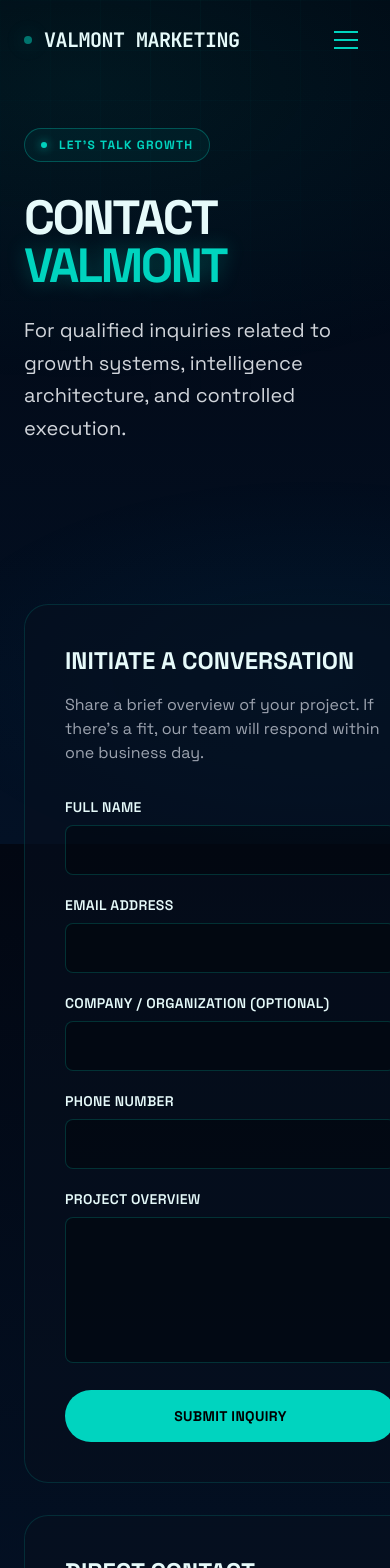
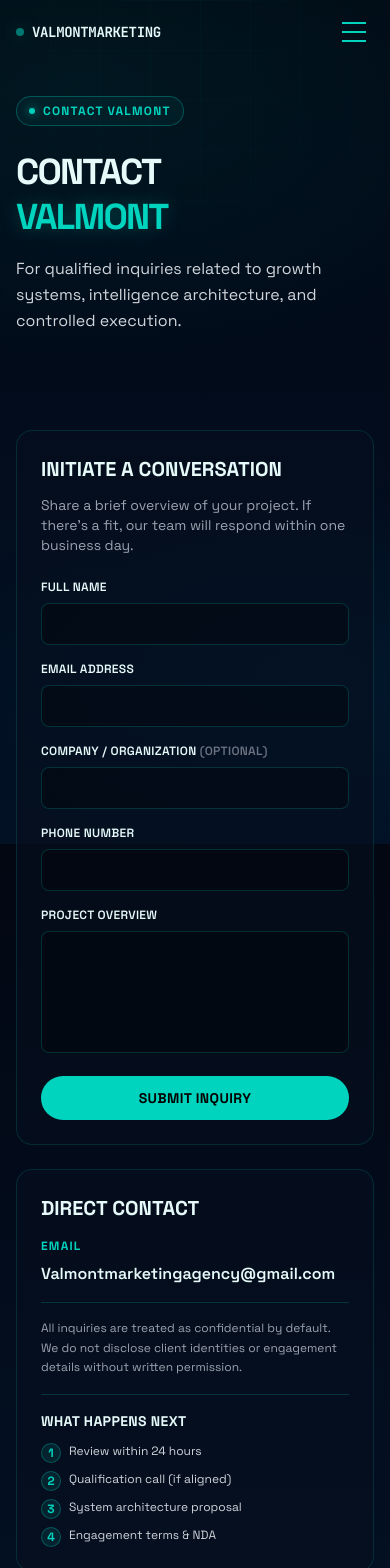
Before and after one commit to canworkscontracting-source/valmont-marketing, a Next.js app: page /contact in a window 390 px wide. Shown: the top 1568 px of the page. Built offline with nearby package versions, Linux system fonts and the light colour scheme.

Commit message:
Fix mobile navigation and contact page

```diff
--- a/src/app/contact/page.tsx
+++ b/src/app/contact/page.tsx
@@ -15,7 +15,6 @@ export default function ContactPage() {
 
   const handleSubmit = (e: React.FormEvent) => {
     e.preventDefault();
-    // Form submission logic here (Vercel Forms, API route, etc.)
     console.log("Form submitted:", formData);
     alert("Thank you! We'll be in touch soon.");
     setFormData({ name: "", email: "", company: "", phone: "", message: "" });
@@ -28,7 +27,7 @@ export default function ContactPage() {
   return (
     <main className="min-h-screen">
       {/* Hero Section */}
-      <section className="relative pt-32 pb-20 px-6 lg:px-8">
+      <section className="relative pt-24 sm:pt-32 pb-12 sm:pb-20 px-4 sm:px-6 lg:px-8">
         <div className="max-w-7xl mx-auto">
           <motion.div
             initial={{ opacity: 0, y: 40 }}
@@ -36,20 +35,20 @@ export default function ContactPage() {
             transition={{ duration: 0.8, ease: "easeOut" }}
             className="max-w-4xl"
           >
-            <div className="inline-flex items-center gap-3 px-4 py-2 mb-8 border border-teal/30 bg-teal/5 rounded-full">
+            <div className="inline-flex items-center gap-2 sm:gap-3 px-3 sm:px-4 py-1.5 sm:py-2 mb-6 sm:mb-8 border border-teal/30 bg-teal/5 rounded-full">
               <div className="w-1.5 h-1.5 rounded-full bg-teal shadow-[0_0_10px_rgba(0,212,191,0.8)] animate-pulse" />
               <span className="text-xs font-bold tracking-widest uppercase text-teal">
-                LET'S TALK GROWTH
+                Contact Valmont
               </span>
             </div>
 
-            <h1 className="text-5xl md:text-7xl font-black tracking-tighter mb-6 uppercase">
+            <h1 className="text-4xl sm:text-5xl md:text-7xl font-black tracking-tighter mb-4 sm:mb-6 uppercase leading-tight">
               Contact
               <br />
               <span className="text-teal text-glow">Valmont</span>
             </h1>
 
-            <p className="text-xl text-gray-300 leading-relaxed">
+            <p className="text-base sm:text-xl text-gray-300 leading-relaxed">
               For qualified inquiries related to growth systems, intelligence architecture,
               and controlled execution.
             </p>
@@ -58,22 +57,24 @@ export default function ContactPage() {
       </section>
 
       {/* Contact Form & Info */}
-      <section className="px-6 lg:px-8 py-20">
-        <div className="max-w-7xl mx-auto grid md:grid-cols-2 gap-8">
+      <section className="px-4 sm:px-6 lg:px-8 py-12 sm:py-20">
+        <div className="max-w-7xl mx-auto">
+          {/* Mobile: Stack vertically */}
+          <div className="flex flex-col gap-6 sm:gap-8">
             {/* Form */}
             <Reveal>
-            <div className="glass rounded-3xl p-10">
-              <h2 className="text-2xl font-black uppercase mb-4">
+              <div className="glass rounded-2xl sm:rounded-3xl p-6 sm:p-10 order-2 md:order-1">
+                <h2 className="text-xl sm:text-2xl font-black uppercase mb-3 sm:mb-4">
                   Initiate a Conversation
                 </h2>
-              <p className="text-gray-400 mb-8">
+                <p className="text-sm sm:text-base text-gray-400 mb-6 sm:mb-8">
                   Share a brief overview of your project. If there's a fit, our team will
                   respond within one business day.
                 </p>
 
-              <form onSubmit={handleSubmit} className="space-y-5">
+                <form onSubmit={handleSubmit} className="space-y-4 sm:space-y-5">
                   <div>
-                  <label className="block text-sm font-semibold mb-2 uppercase tracking-wide">
+                    <label className="block text-xs sm:text-sm font-semibold mb-2 uppercase tracking-wide">
                       Full Name
                     </label>
                     <input
@@ -82,12 +83,12 @@ export default function ContactPage() {
                       value={formData.name}
                       onChange={handleChange}
                       required
-                    className="w-full px-4 py-3 bg-black/30 border border-teal/20 rounded-lg focus:border-teal/60 focus:outline-none focus:ring-2 focus:ring-teal/20 transition-all"
+                      className="w-full px-3 sm:px-4 py-2.5 sm:py-3 text-sm sm:text-base bg-black/30 border border-teal/20 rounded-lg focus:border-teal/60 focus:outline-none focus:ring-2 focus:ring-teal/20 transition-all"
                     />
                   </div>
 
                   <div>
-                  <label className="block text-sm font-semibold mb-2 uppercase tracking-wide">
+                    <label className="block text-xs sm:text-sm font-semibold mb-2 uppercase tracking-wide">
                       Email Address
                     </label>
                     <input
@@ -96,25 +97,25 @@ export default function ContactPage() {
                       value={formData.email}
                       onChange={handleChange}
                       required
-                    className="w-full px-4 py-3 bg-black/30 border border-teal/20 rounded-lg focus:border-teal/60 focus:outline-none focus:ring-2 focus:ring-teal/20 transition-all"
+                      className="w-full px-3 sm:px-4 py-2.5 sm:py-3 text-sm sm:text-base bg-black/30 border border-teal/20 rounded-lg focus:border-teal/60 focus:outline-none focus:ring-2 focus:ring-teal/20 transition-all"
                     />
                   </div>
 
                   <div>
-                  <label className="block text-sm font-semibold mb-2 uppercase tracking-wide">
-                    Company / Organization (optional)
+                    <label className="block text-xs sm:text-sm font-semibold mb-2 uppercase tracking-wide">
+                      Company / Organization <span className="text-gray-500">(optional)</span>
                     </label>
                     <input
                       type="text"
                       name="company"
                       value={formData.company}
                       onChange={handleChange}
-                    className="w-full px-4 py-3 bg-black/30 border border-teal/20 rounded-lg focus:border-teal/60 focus:outline-none focus:ring-2 focus:ring-teal/20 transition-all"
+                      className="w-full px-3 sm:px-4 py-2.5 sm:py-3 text-sm sm:text-base bg-black/30 border border-teal/20 rounded-lg focus:border-teal/60 focus:outline-none focus:ring-2 focus:ring-teal/20 transition-all"
                     />
                   </div>
 
                   <div>
-                  <label className="block text-sm font-semibold mb-2 uppercase tracking-wide">
+                    <label className="block text-xs sm:text-sm font-semibold mb-2 uppercase tracking-wide">
                       Phone Number
                     </label>
                     <input
@@ -122,12 +123,12 @@ export default function ContactPage() {
                       name="phone"
                       value={formData.phone}
                       onChange={handleChange}
-                    className="w-full px-4 py-3 bg-black/30 border border-teal/20 rounded-lg focus:border-teal/60 focus:outline-none focus:ring-2 focus:ring-teal/20 transition-all"
+                      className="w-full px-3 sm:px-4 py-2.5 sm:py-3 text-sm sm:text-base bg-black/30 border border-teal/20 rounded-lg focus:border-teal/60 focus:outline-none focus:ring-2 focus:ring-teal/20 transition-all"
                     />
                   </div>
 
                   <div>
-                  <label className="block text-sm font-semibold mb-2 uppercase tracking-wide">
+                    <label className="block text-xs sm:text-sm font-semibold mb-2 uppercase tracking-wide">
                       Project Overview
                     </label>
                     <textarea
@@ -136,13 +137,13 @@ export default function ContactPage() {
                       onChange={handleChange}
                       required
                       rows={5}
-                    className="w-full px-4 py-3 bg-black/30 border border-teal/20 rounded-lg focus:border-teal/60 focus:outline-none focus:ring-2 focus:ring-teal/20 transition-all resize-none"
+                      className="w-full px-3 sm:px-4 py-2.5 sm:py-3 text-sm sm:text-base bg-black/30 border border-teal/20 rounded-lg focus:border-teal/60 focus:outline-none focus:ring-2 focus:ring-teal/20 transition-all resize-none"
                     />
                   </div>
 
                   <button
                     type="submit"
-                  className="w-full px-8 py-4 text-sm font-bold tracking-wide uppercase bg-teal hover:bg-teal-600 text-black rounded-full transition-all duration-300 hover:shadow-[0_0_40px_rgba(0,212,191,0.5)]"
+                    className="w-full px-6 sm:px-8 py-3 sm:py-4 text-sm font-bold tracking-wide uppercase bg-teal hover:bg-teal-600 text-black rounded-full transition-all duration-300 hover:shadow-[0_0_40px_rgba(0,212,191,0.5)]"
                   >
                     Submit Inquiry
                   </button>
@@ -152,61 +153,47 @@ export default function ContactPage() {
 
             {/* Direct Contact Info */}
             <Reveal delay={0.2}>
-            <div className="glass rounded-3xl p-10">
-              <h2 className="text-2xl font-black uppercase mb-6">
+              <div className="glass rounded-2xl sm:rounded-3xl p-6 sm:p-10 order-1 md:order-2">
+                <h2 className="text-xl sm:text-2xl font-black uppercase mb-4 sm:mb-6">
                   Direct Contact
                 </h2>
 
-              <div className="space-y-6">
+                <div className="space-y-4 sm:space-y-6">
                   <div>
                     <h3 className="text-xs font-bold tracking-widest uppercase text-teal mb-2">
                       Email
                     </h3>
                     <a
                       href="mailto:Valmontmarketingagency@gmail.com"
-                    className="text-lg font-semibold hover:text-teal transition-colors"
+                      className="text-base sm:text-lg font-semibold hover:text-teal transition-colors break-all"
                     >
                       Valmontmarketingagency@gmail.com
                     </a>
                   </div>
 
-                <div>
-                  <h3 className="text-xs font-bold tracking-widest uppercase text-teal mb-2">
-                    WhatsApp
-                  </h3>
-                  <a
-                    href="https://wa.me/918146961488"
-                    target="_blank"
-                    rel="noopener noreferrer"
-                    className="text-lg font-semibold hover:text-teal transition-colors"
-                  >
-                    +91-8146961488
-                  </a>
-                </div>
-
-                <div className="pt-6 border-t border-teal/20">
-                  <p className="text-sm text-gray-400 leading-relaxed">
+                  <div className="pt-4 sm:pt-6 border-t border-teal/20">
+                    <p className="text-xs sm:text-sm text-gray-400 leading-relaxed">
                       All inquiries are treated as confidential by default. We do not disclose
                       client identities or engagement details without written permission.
                     </p>
                   </div>
 
-                <div className="pt-6 border-t border-teal/20">
-                  <h3 className="text-sm font-bold mb-4 uppercase tracking-wide">
+                  <div className="pt-4 sm:pt-6 border-t border-teal/20">
+                    <h3 className="text-sm font-bold mb-3 sm:mb-4 uppercase tracking-wide">
                       What Happens Next
                     </h3>
-                  <ul className="space-y-3">
+                    <ul className="space-y-2 sm:space-y-3">
                       {[
                         "Review within 24 hours",
                         "Qualification call (if aligned)",
                         "System architecture proposal",
                         "Engagement terms & NDA",
                       ].map((item, i) => (
-                      <li key={item} className="flex items-start gap-3">
-                        <div className="flex-shrink-0 w-6 h-6 rounded-full bg-teal/10 border border-teal/30 flex items-center justify-center text-xs font-bold text-teal">
+                        <li key={item} className="flex items-start gap-2 sm:gap-3">
+                          <div className="flex-shrink-0 w-5 h-5 sm:w-6 sm:h-6 rounded-full bg-teal/10 border border-teal/30 flex items-center justify-center text-xs font-bold text-teal">
                             {i + 1}
                           </div>
-                        <span className="text-gray-300 text-sm">{item}</span>
+                          <span className="text-gray-300 text-xs sm:text-sm">{item}</span>
                         </li>
                       ))}
                     </ul>
@@ -215,6 +202,7 @@ export default function ContactPage() {
               </div>
             </Reveal>
           </div>
+        </div>
       </section>
     </main>
   );
--- a/src/components/Navigation.tsx
+++ b/src/components/Navigation.tsx
@@ -3,7 +3,7 @@
 import Link from "next/link";
 import { usePathname } from "next/navigation";
 import { useState, useEffect } from "react";
-import { motion } from "framer-motion";
+import { motion, AnimatePresence } from "framer-motion";
 
 const links = [
   { href: "/", label: "Home" },
@@ -16,6 +16,7 @@ const links = [
 export default function Navigation() {
   const pathname = usePathname();
   const [scrolled, setScrolled] = useState(false);
+  const [mobileMenuOpen, setMobileMenuOpen] = useState(false);
 
   useEffect(() => {
     const handleScroll = () => {
@@ -25,7 +26,22 @@ export default function Navigation() {
     return () => window.removeEventListener("scroll", handleScroll);
   }, []);
 
+  // Close mobile menu when route changes
+  useEffect(() => {
+    setMobileMenuOpen(false);
+  }, [pathname]);
+
+  // Prevent scroll when mobile menu is open
+  useEffect(() => {
+    if (mobileMenuOpen) {
+      document.body.style.overflow = "hidden";
+    } else {
+      document.body.style.overflow = "unset";
+    }
+  }, [mobileMenuOpen]);
+
   return (
+    <>
       <motion.nav
         initial={{ y: -100 }}
         animate={{ y: 0 }}
@@ -36,17 +52,17 @@ export default function Navigation() {
             : "bg-transparent"
         }`}
       >
-      <div className="max-w-7xl mx-auto px-6 lg:px-8">
-        <div className="flex items-center justify-between h-20">
+        <div className="max-w-7xl mx-auto px-4 sm:px-6 lg:px-8">
+          <div className="flex items-center justify-between h-16 sm:h-20">
             {/* Logo */}
-          <Link href="/" className="flex items-center gap-3 group">
+            <Link href="/" className="flex items-center gap-2 sm:gap-3 group z-50">
               <div className="w-2 h-2 rounded-full bg-teal shadow-[0_0_20px_rgba(0,212,191,0.6)] animate-glow-pulse" />
-            <span className="text-xl font-bold tracking-tight font-mono uppercase">
-              VALMONT MARKETING
+              <span className="text-sm sm:text-xl font-bold tracking-tight font-mono uppercase">
+                VALMONTMARKETING
               </span>
             </Link>
 
-          {/* Navigation Links */}
+            {/* Desktop Navigation */}
             <div className="hidden md:flex items-center gap-1">
               {links.map((link) => {
                 const isActive = pathname === link.href;
@@ -73,7 +89,7 @@ export default function Navigation() {
               })}
             </div>
 
-          {/* CTA Button */}
+            {/* Desktop CTA */}
             <Link
               href="/contact"
               className="hidden md:block px-6 py-2.5 text-sm font-bold tracking-wide uppercase bg-teal/10 hover:bg-teal/20 border border-teal/30 hover:border-teal/60 rounded-full transition-all duration-300 hover:shadow-[0_0_30px_rgba(0,212,191,0.3)]"
@@ -82,13 +98,102 @@ export default function Navigation() {
             </Link>
 
             {/* Mobile Menu Button */}
-          <button className="md:hidden p-2">
-            <div className="w-6 h-0.5 bg-teal mb-1.5" />
-            <div className="w-6 h-0.5 bg-teal mb-1.5" />
-            <div className="w-6 h-0.5 bg-teal" />
+            <button
+              onClick={() => setMobileMenuOpen(!mobileMenuOpen)}
+              className="md:hidden p-2 z-50 relative"
+              aria-label="Toggle menu"
+            >
+              <div className="w-6 h-5 flex flex-col justify-between">
+                <span
+                  className={`w-full h-0.5 bg-teal transition-all duration-300 ${
+                    mobileMenuOpen ? "rotate-45 translate-y-2" : ""
+                  }`}
+                />
+                <span
+                  className={`w-full h-0.5 bg-teal transition-all duration-300 ${
+                    mobileMenuOpen ? "opacity-0" : ""
+                  }`}
+                />
+                <span
+                  className={`w-full h-0.5 bg-teal transition-all duration-300 ${
+                    mobileMenuOpen ? "-rotate-45 -translate-y-2" : ""
+                  }`}
+                />
+              </div>
             </button>
           </div>
         </div>
       </motion.nav>
+
+      {/* Mobile Menu Overlay */}
+      <AnimatePresence>
+        {mobileMenuOpen && (
+          <motion.div
+            initial={{ opacity: 0 }}
+            animate={{ opacity: 1 }}
+            exit={{ opacity: 0 }}
+            transition={{ duration: 0.3 }}
+            className="fixed inset-0 z-40 md:hidden"
+          >
+            {/* Backdrop */}
+            <div
+              className="absolute inset-0 bg-black/90 backdrop-blur-sm"
+              onClick={() => setMobileMenuOpen(false)}
+            />
+
+            {/* Menu Content */}
+            <motion.div
+              initial={{ x: "100%" }}
+              animate={{ x: 0 }}
+              exit={{ x: "100%" }}
+              transition={{ type: "spring", damping: 25, stiffness: 200 }}
+              className="absolute right-0 top-0 bottom-0 w-full max-w-sm glass border-l border-teal/20"
+            >
+              <div className="flex flex-col h-full pt-24 pb-8 px-6">
+                {/* Mobile Links */}
+                <nav className="flex-1 flex flex-col gap-2">
+                  {links.map((link, index) => {
+                    const isActive = pathname === link.href;
+                    return (
+                      <motion.div
+                        key={link.href}
+                        initial={{ opacity: 0, x: 20 }}
+                        animate={{ opacity: 1, x: 0 }}
+                        transition={{ delay: index * 0.1 }}
+                      >
+                        <Link
+                          href={link.href}
+                          className={`block px-4 py-4 text-lg font-bold tracking-wide uppercase rounded-xl transition-all duration-200 ${
+                            isActive
+                              ? "bg-teal/20 text-teal border border-teal/40"
+                              : "text-gray-300 hover:bg-teal/10 hover:text-teal border border-transparent"
+                          }`}
+                        >
+                          {link.label}
+                        </Link>
+                      </motion.div>
+                    );
+                  })}
+                </nav>
+
+                {/* Mobile CTA */}
+                <motion.div
+                  initial={{ opacity: 0, y: 20 }}
+                  animate={{ opacity: 1, y: 0 }}
+                  transition={{ delay: 0.5 }}
+                >
+                  <Link
+                    href="/contact"
+                    className="block w-full px-6 py-4 text-center text-sm font-bold tracking-wide uppercase bg-teal hover:bg-teal-600 text-black rounded-full transition-all duration-300 hover:shadow-[0_0_40px_rgba(0,212,191,0.5)]"
+                  >
+                    Start a Project
+                  </Link>
+                </motion.div>
+              </div>
+            </motion.div>
+          </motion.div>
+        )}
+      </AnimatePresence>
+    </>
   );
 }
```
Lines whose indentation alone changed are shown as unchanged.
